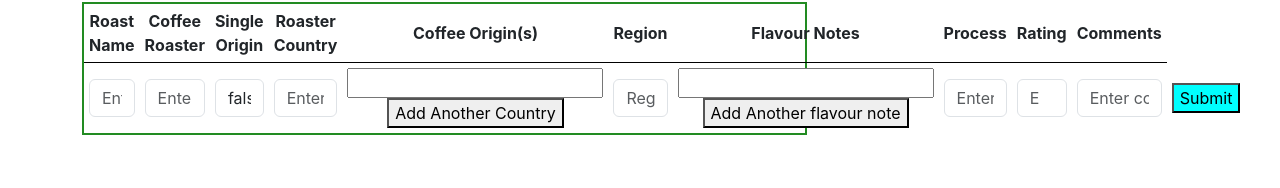
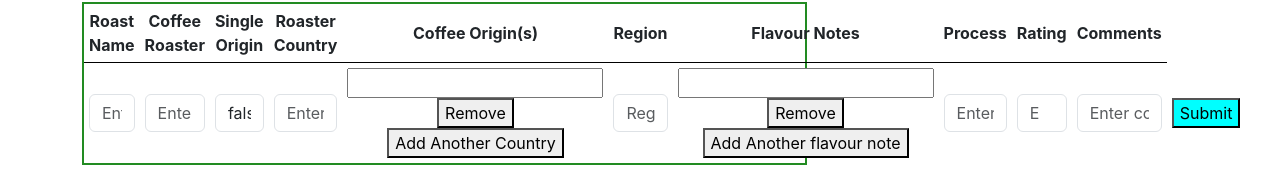
Before and after one commit to obejjada/coffee-rating-app, a React (Create React App) app in the folder frontend/: page /rate_coffee_Beans in a window 1280 px wide. Shown: the part 249-437 px from the top of the page. Built offline with nearby package versions, Linux system fonts and the light colour scheme; no server answers.

Commit message:
Update form to allow the user to remove added countries or added flavour notes

```diff
--- a/frontend/src/components/ratedCoffeeBeans.jsx
+++ b/frontend/src/components/ratedCoffeeBeans.jsx
@@ -111,6 +111,14 @@ export const RatedCoffeeBeans = (props) => {
     }));
   };
 
+    const removeCountryField = (index) => {
+      if (activeBeans.country_origin.length <= 1) return;
+      setActiveBeans(prev => ({
+      ...prev,
+      country_origin: prev.country_origin.filter((_, i) => i !== index),
+    }));
+  };
+
       const handleFlavourNote = async (index, value) => {
       const updatedFlavourNotes = [...activeBeans.flavour_notes];
       updatedFlavourNotes[index] = value;
@@ -121,6 +129,14 @@ export const RatedCoffeeBeans = (props) => {
     setActiveBeans(prev => ({
       ...prev,
       flavour_notes: [...prev.flavour_notes, ''],
+    }));
+  };
+
+  const removeFlavourNote = (index) => {
+      if (activeBeans.flavour_notes.length <= 1) return;
+      setActiveBeans(prev => ({
+      ...prev,
+      flavour_notes: prev.flavour_notes.filter((_, i) => i !== index),
     }));
   };
 
@@ -223,11 +239,15 @@ export const RatedCoffeeBeans = (props) => {
                               vaue={country}
                               onChange={e => handleCountryChange(index, e.target.value)}>
                               </input>
+                              <div>
+                                <button type="button" onClick={() => removeCountryField(index)}>Remove</button>
+                              </div>
                             </div>
                           ))}
                           <div>
                            <button type="button" onClick={addCountryField}>Add Another Country</button>
-                        </div>
+                          </div>
+
                       </td>
                       <td>
                         <input onChange={handleChange} className='form-control' placeholder='Region' value={activeBeans.region} type='text' name='region' id='region' ></input>
@@ -240,6 +260,9 @@ export const RatedCoffeeBeans = (props) => {
                               vaue={notes}
                               onChange={e => handleFlavourNote(index, e.target.value)}>
                               </input>
+                              <div>
+                                <button type="button" onClick={() => removeFlavourNote(index)}>Remove</button>
+                              </div>
                             </div>
                           ))}
                           <div>
```
